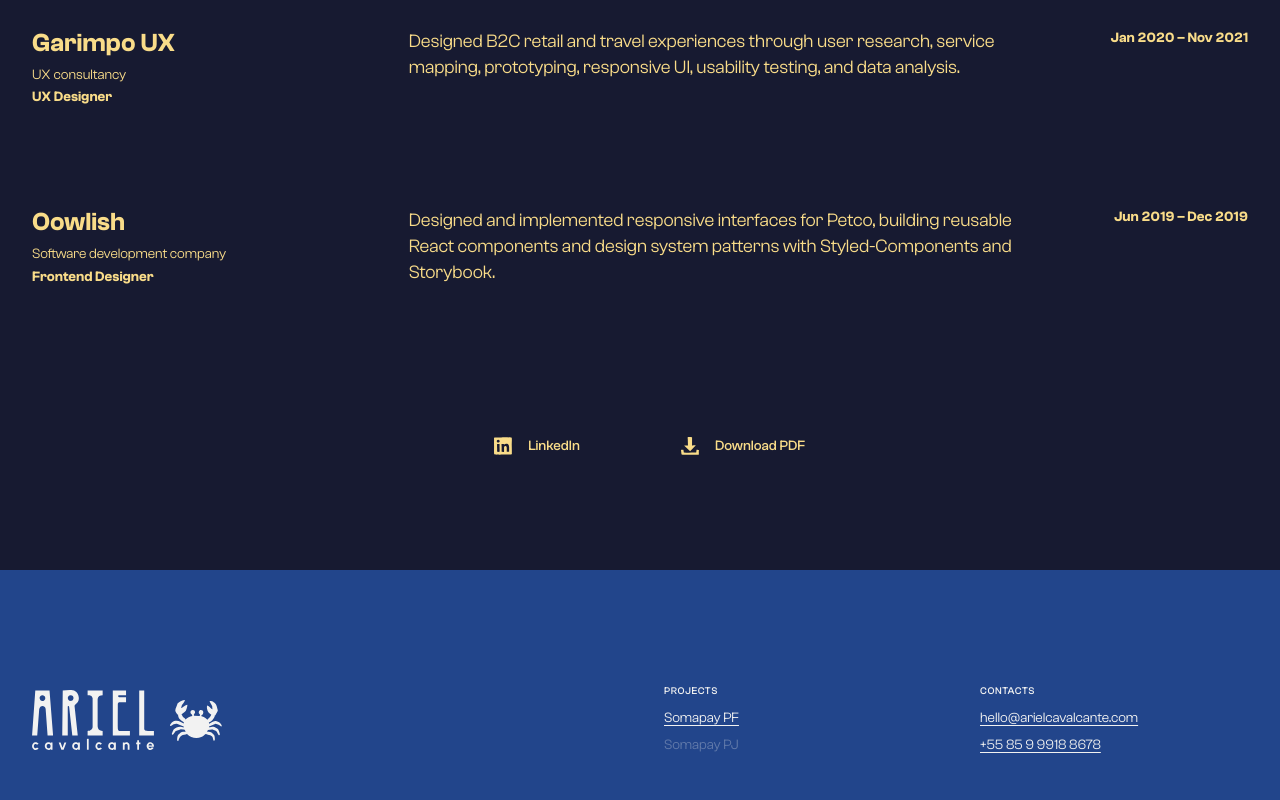
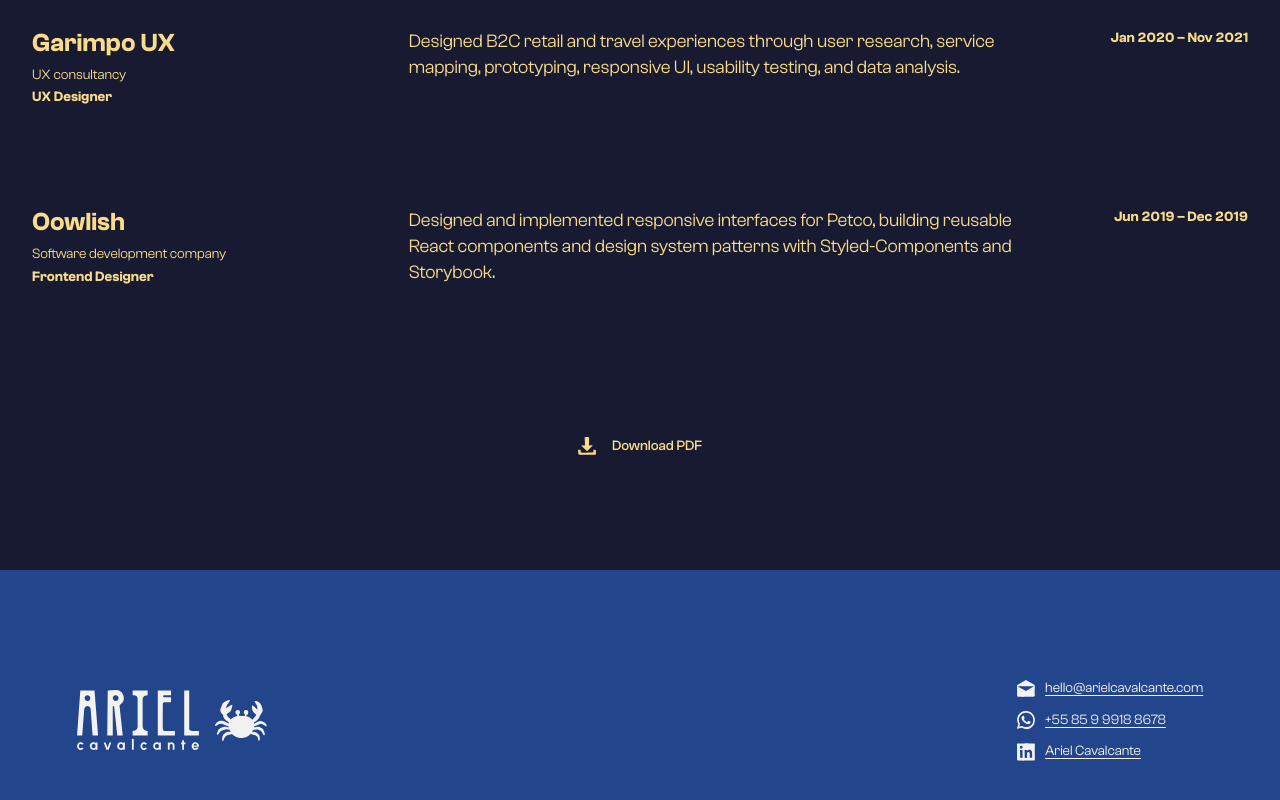
Before and after one commit to arielcavalcante/ariel-portfolio-react, a React (Vite) app: page / in a window 1280 px wide. Shown: the part 2714-3514 px from the top of the page. Built offline with nearby package versions, Linux system fonts and the light colour scheme.

Commit message:
feat: adjust contact info on footer

```diff
--- a/src/components/SiteFooter.tsx
+++ b/src/components/SiteFooter.tsx
@@ -1,43 +1,64 @@
-import type { Locale } from "../content"
-import { contact, localizedPath, siteContent } from "../content"
-import { FooterCrabGame } from "./FooterCrabGame"
+import type { Locale } from '../content';
+import { contact, localizedPath, siteContent } from '../content';
+import { FooterCrabGame } from './FooterCrabGame';
 
 type SiteFooterProps = {
-    locale: Locale
-}
+	locale: Locale;
+};
 
 export function SiteFooter({ locale }: SiteFooterProps) {
-    const content = siteContent[locale]
+	const content = siteContent[locale];
 
 	return (
-        <footer className="site-footer">
-            <div className="site-footer__inner">
-                <div className="footer-brand">
+		<footer className='site-footer' id='contact'>
+			<div className='site-footer__inner'>
+				<div className='footer-brand'>
 					<a
-                        href={localizedPath(locale, "/")}
-                        className="footer-mark"
+						href={localizedPath(locale, '/')}
+						className='footer-mark'
 						aria-label={content.nav.home}
 					>
-                        <img src="/assets/icons/logo/ariel cavalcante logo.svg" alt="" />
+						<img src='/assets/icons/logo/ariel cavalcante logo.svg' alt='' />
 					</a>
 					<FooterCrabGame locale={locale} />
 				</div>
 
-                <div className="footer-columns">
+				<div className='footer-columns'>
 					<section>
-                        <h2>{content.common.projects}</h2>
-                        <a href={localizedPath(locale, "/somapay-pf")}>Somapay PF</a>
-                        <span className="muted-link">Somapay PJ</span>
-                    </section>
-                    <section>
-                        <h2>{content.common.contacts}</h2>
-                        <a href={`mailto:${contact.email}`}>{contact.email}</a>
-                        <a href={contact.phoneHref} target="_blank" rel="noreferrer">
+						<a className='footer-contact-link' href={`mailto:${contact.email}`}>
+							<span
+								className='footer-contact-link__icon footer-contact-link__icon--mail'
+								aria-hidden='true'
+							/>
+							<span>{contact.email}</span>
+						</a>
+						<a
+							className='footer-contact-link'
+							href={contact.phoneHref}
+							target='_blank'
+							rel='noreferrer'
+						>
+							<span
+								className='footer-contact-link__icon footer-contact-link__icon--whatsapp'
+								aria-hidden='true'
+							/>
 							{contact.phoneLabel}
+						</a>
+						<a
+							className='footer-contact-link'
+							href={contact.linkedinHref}
+							target='_blank'
+							rel='noreferrer'
+						>
+							<span
+								className='footer-contact-link__icon footer-contact-link__icon--linkedin'
+								aria-hidden='true'
+							/>
+							{contact.linkedinLabel}
 						</a>
 					</section>
 				</div>
 			</div>
 		</footer>
-    )
+	);
 }
--- a/src/components/SiteHeader.tsx
+++ b/src/components/SiteHeader.tsx
@@ -95,6 +95,15 @@ export function SiteHeader({
 
 		closeMenu();
 		document.getElementById('projects')?.scrollIntoView({
+			behavior: 'smooth',
+			block: 'start',
+		});
+	}
+
+	function handleContactClick(event: MouseEvent<HTMLAnchorElement>) {
+		event.preventDefault();
+		closeMenu();
+		document.getElementById('contact')?.scrollIntoView({
 			behavior: 'smooth',
 			block: 'start',
 		});
@@ -296,8 +305,8 @@ export function SiteHeader({
 					<a
 						className='nav-primary-link'
 						data-nav-marker='below'
-						href='mailto:hello@arielcavalcante.com'
-						onClick={closeMenu}
+						href={`${homeHref}#contact`}
+						onClick={handleContactClick}
 					>
 						{nav.contact}
 					</a>
--- a/src/content.ts
+++ b/src/content.ts
@@ -4,6 +4,8 @@ export const contact = {
 	email: 'hello@arielcavalcante.com',
 	phoneLabel: '+55 85 9 9918 8678',
 	phoneHref: 'https://wa.me/+5585999188678',
+	linkedinLabel: 'Ariel Cavalcante',
+	linkedinHref: 'https://linkedin.com/in/arielcavalcante',
 };
 
 export const siteContent = {
@@ -34,7 +36,6 @@ export const siteContent = {
 			client: 'Client',
 			role: 'My role',
 			projects: 'Projects',
-			contacts: 'Contacts',
 			home: 'Home',
 		},
 		home: {
--- a/src/pages/HomePage.tsx
+++ b/src/pages/HomePage.tsx
@@ -199,15 +199,6 @@ export function HomePage({ locale }: HomePageProps) {
 						</ol>
 						<div className='resume-actions'>
 							<a
-								className='resume-linkedin'
-								href='https://linkedin.com/in/arielcavalcante'
-								target='_blank'
-								rel='noreferrer'
-							>
-								<span className='resume-linkedin__icon' aria-hidden='true' />
-								<span>LinkedIn</span>
-							</a>
-							<a
 								className='resume-download'
 								href={content.home.resume.downloadHref}
 								download
--- a/src/styles.css
+++ b/src/styles.css
@@ -1010,8 +1010,7 @@ ul {
 	margin-top: clamp(56px, 8vw, 104px);
 }
 
-.resume-download,
-.resume-linkedin {
+.resume-download {
 	display: inline-flex;
 	align-items: center;
 	justify-content: center;
@@ -1028,8 +1027,7 @@ ul {
 		color 180ms ease;
 }
 
-.resume-download__icon,
-.resume-linkedin__icon {
+.resume-download__icon {
 	display: block;
 	width: 18px;
 	height: 18px;
@@ -1048,15 +1046,8 @@ ul {
 	mask-image: url('/assets/icons/download.svg');
 }
 
-.resume-linkedin__icon {
-	-webkit-mask-image: url('/assets/icons/linkedin.svg');
-	mask-image: url('/assets/icons/linkedin.svg');
-}
-
 .resume-download:hover,
-.resume-download:focus-visible,
-.resume-linkedin:hover,
-.resume-linkedin:focus-visible {
+.resume-download:focus-visible {
 	background: var(--brand-blue);
 	color: var(--yellow);
 }
@@ -1078,14 +1069,15 @@ ul {
 }
 
 .site-footer__inner {
-	display: grid;
-	grid-template-columns: minmax(120px, 1fr) minmax(420px, 1fr);
+	display: flex;
+	justify-content: space-between;
+	flex-wrap: wrap;
 	align-items: center;
 	gap: 48px;
 	width: min(100%, var(--page-width));
 	min-height: 300px;
 	margin-inline: auto;
-	padding: 48px 32px;
+	padding: clamp(40px, 6vw, 88px);
 }
 
 .footer-brand {
@@ -1256,14 +1248,12 @@ ul {
 		opacity 180ms ease;
 }
 
-.crab-reward:not(.is-expanded) .crab-reward__media:hover
-	.crab-reward__pause,
+.crab-reward:not(.is-expanded) .crab-reward__media:hover .crab-reward__pause,
 .crab-reward__pause:focus-visible {
 	opacity: 0.3;
 }
 
-.crab-reward:not(.is-expanded) .crab-reward__media
-	.crab-reward__pause:hover,
+.crab-reward:not(.is-expanded) .crab-reward__media .crab-reward__pause:hover,
 .crab-reward__media .crab-reward__pause:focus-visible {
 	opacity: 1;
 }
@@ -1343,13 +1333,11 @@ ul {
 }
 
 .crab-reward.is-expanded.is-controls-active .crab-reward__pause:hover,
-.crab-reward.is-expanded.is-controls-active
-	.crab-reward__pause:focus-visible {
+.crab-reward.is-expanded.is-controls-active .crab-reward__pause:focus-visible {
 	opacity: 1;
 }
 
-.crab-reward.is-expanded:not(.is-controls-active)
-	.crab-reward__pause {
+.crab-reward.is-expanded:not(.is-controls-active) .crab-reward__pause {
 	opacity: 0;
 }
 
@@ -1429,16 +1417,15 @@ ul {
 }
 
 .footer-columns {
-	display: grid;
-	grid-template-columns: repeat(2, minmax(0, 1fr));
-	gap: 48px;
+	display: flex;
+	justify-content: flex-end;
 }
 
 .footer-columns section {
 	display: flex;
 	flex-direction: column;
 	align-items: flex-start;
-	gap: 7px;
+	gap: 12px;
 }
 
 .site-footer h2 {
@@ -1449,6 +1436,36 @@ ul {
 .muted-link {
 	font-size: 14px;
 	line-height: 1.4;
+}
+
+.footer-contact-link {
+	display: inline-flex;
+	align-items: center;
+	gap: 10px;
+}
+
+.footer-contact-link__icon {
+	width: 18px;
+	height: 18px;
+	flex: 0 0 auto;
+	background: currentColor;
+	-webkit-mask: center / contain no-repeat;
+	mask: center / contain no-repeat;
+}
+
+.footer-contact-link__icon--mail {
+	-webkit-mask-image: url('/assets/icons/mail.svg');
+	mask-image: url('/assets/icons/mail.svg');
+}
+
+.footer-contact-link__icon--whatsapp {
+	-webkit-mask-image: url('/assets/icons/whatsapp.svg');
+	mask-image: url('/assets/icons/whatsapp.svg');
+}
+
+.footer-contact-link__icon--linkedin {
+	-webkit-mask-image: url('/assets/icons/linkedin.svg');
+	mask-image: url('/assets/icons/linkedin.svg');
 }
 
 .muted-link {
@@ -1842,22 +1859,6 @@ ul {
 		width: 100%;
 		max-width: 300px;
 	}
-
-	.site-footer__inner {
-		gap: 24px;
-		grid-template-columns: 1fr;
-		padding: 36px 16px;
-	}
-
-	.footer-columns {
-		gap: 22px;
-	}
-}
-
-@media (max-width: 520px) {
-	.footer-columns {
-		grid-template-columns: 1fr;
-	}
 }
 
 @media (prefers-reduced-motion: reduce) {
```
Also changed, not shown: public/assets/icons/mail.svg (added). Lines whose indentation alone changed are shown as unchanged.
